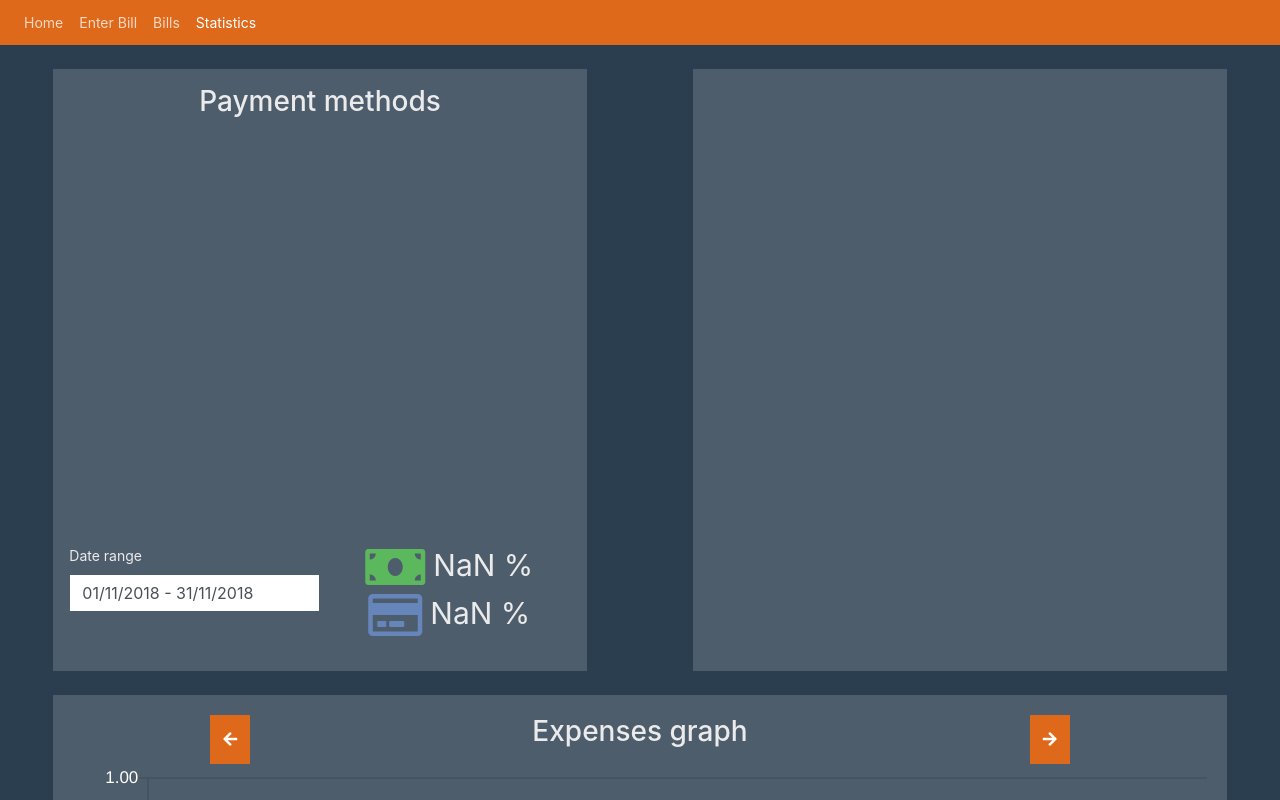
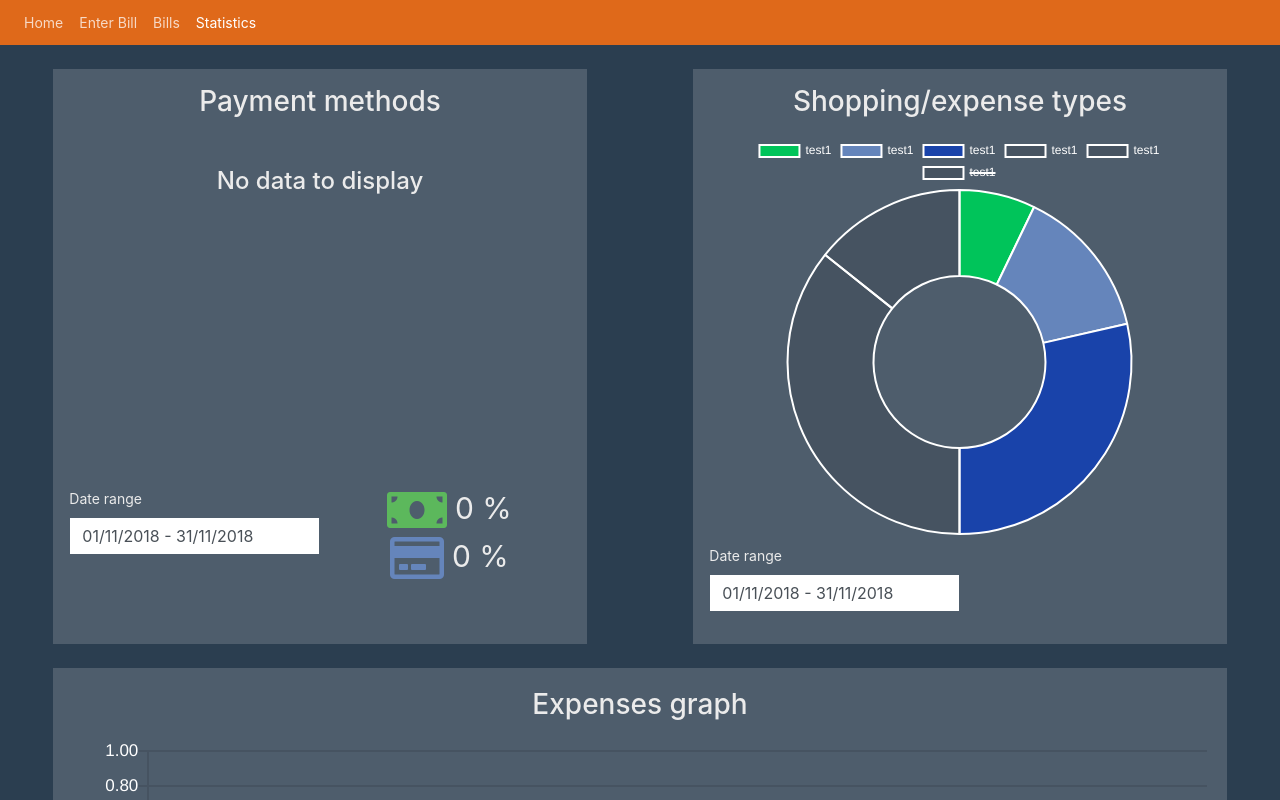
Before and after one commit to simon125/bill-tracker, a React (Create React App) app: page /stats in a window 1280 px wide. Shown: the top 800 px of the page. Built offline with nearby package versions, Linux system fonts and the light colour scheme.

Commit message:
start doing shoppin/expense type chart/stats, removed additional option from expense/time chart only basic version for first release

```diff
--- /dev/null
+++ b/src/components/DoughnutChart/index.js
@@ -0,0 +1,52 @@
+import React from 'react';
+import { Doughnut } from 'react-chartjs-2';
+
+const Chart = ({ data = [1, 2, 4, 5, 2], labels = ['test1', 'test1', 'test1', 'test1', 'test1', 'test1',] }) => {
+    const chartData = {
+        labels,
+        datasets: [
+            {
+                label: 'Payment method',
+                data,
+                backgroundColor: [
+                    '#00c45a',
+                    '#6585bb',
+                    '#1943aa'
+                ]
+            }
+        ]
+    }
+    const options = {
+        legend: {
+            labels: {
+                fontColor: '#fff'
+            }
+        }
+    }
+    const getHeight = () => {
+        const width = window.innerWidth;
+        if (width >= 1240) {
+            return 80;
+        } else if (width < 1240 && width > 1000) {
+            return 100;
+        } else if (width <= 1000 && width >= 768) {
+            return 140
+        } else if (width < 768 && width > 500) {
+            return 70;
+        } else if (width <= 580) {
+            return 100;
+        }
+    }
+    return (
+        <div className="chart">
+            <Doughnut
+                width={100}
+                height={getHeight()}
+                data={chartData}
+                options={options}
+            />
+        </div>
+    );
+}
+
+export default Chart;
--- /dev/null
+++ b/src/components/ExpenseTypeStats/index.js
@@ -0,0 +1,54 @@
+import React, { useState } from 'react';
+import { connect } from 'react-redux';
+import { setShoppingDateRange } from '../../actions/statsSettingsActions';
+
+import DateWidget from '../DateWidget';
+import DoughnutChart from '../DoughnutChart'
+
+function ExpenseTypeStats({ setShoppingDateRange, shoppingTypeDateRange }) {
+
+    const [isDateWidgetOpen, toggleDateWidget] = useState(false);
+
+
+    const handleOnDatePickerClick = () => {
+        toggleDateWidget(!isDateWidgetOpen);
+    }
+
+
+    return (
+        <React.Fragment>
+            <h3 className="mb-3">Shopping/expense types</h3>
+            <DoughnutChart />
+
+            <div className="form-group mt-2 text-left d-flex">
+                <div className="w-50">
+                    <label htmlFor="date-range">Date range</label>
+                    <input
+                        onClick={handleOnDatePickerClick}
+                        id="date-range"
+                        className="form-control"
+                        placeholder="Choose date range"
+                        onChange={() => { }}
+                        value={shoppingTypeDateRange} />
+                </div>
+            </div>
+            <section className={isDateWidgetOpen ? "" : "d-none"}>
+                <DateWidget
+                    setDateRange={(dateRange) => setShoppingDateRange(dateRange)}
+                    onCloseClick={handleOnDatePickerClick}
+                />
+            </section>
+
+        </React.Fragment>
+    )
+}
+
+
+const mapStateToProps = state => {
+
+    return {
+        shoppingTypeDateRange: state.statsSettings.shoppingDateRange
+    }
+}
+
+export default connect(mapStateToProps, { setShoppingDateRange })(ExpenseTypeStats)
--- a/src/components/ExpensesStats/index.js
+++ b/src/components/ExpensesStats/index.js
@@ -27,18 +27,18 @@ const ExpensesStats = ({
     return (
         <React.Fragment>
             <div className="d-flex justify-content-around my-1">
-                <button className="btn btn-primary">
+                {/* <button className="btn btn-primary">
                     <i className="fas fa-arrow-left"></i>
-                </button>
+                </button> */}
                 <h3 className="mb-3">
                     Expenses graph
-            </h3>
-                <button className="btn btn-primary">
+                </h3>
+                {/* <button className="btn btn-primary">
                     <i className="fas fa-arrow-right"></i>
-                </button>
+                </button> */}
             </div>
             <ExpenseTimeChart data={data} labels={labels} />
-            <div className="d-flex justify-content-around pl-5">
+            {/* <div className="d-flex justify-content-around pl-5">
                 <div className="d-flex">
                     <button style={{ height: '40px' }} className="btn btn-primary mr-2" onClick={() => handleOnClick(5)}>
                         <i className="fas fa-angle-left"></i>
@@ -62,7 +62,7 @@ const ExpensesStats = ({
                         <i className="fas fa-angle-right"></i>
                     </button>
                 </div>
-            </div>
+            </div> */}
             <div className="d-flex">
 
                 <div className="form-group mt-2 text-left">
@@ -177,7 +177,6 @@ const mapStateToProps = (state) => {
     const allBills = state.state.bills;
     const expensesDateRange = state.statsSettings.expensesDateRange;
     const filtredBillsByDate = getBillsFiltredByDate(allBills, expensesDateRange);
-    debugger
     const filtredBills = getBillsFiltredByDate(filtredBillsByDate, expensesDateRange);
     const sortedBills = sortBillsByDate(filtredBills, true);
     const billsList = getListOfBills(sortedBills);
--- a/src/components/PaymentStats/index.js
+++ b/src/components/PaymentStats/index.js
@@ -50,9 +50,13 @@ function PaymentStats({ paymentMethodDateRange, setPaymentMethodsDateRange, data
     return (
         <React.Fragment>
             <h3 className="mb-3">Payment methods</h3>
-            <PieChart
-                labels={dataToDisplay.labels}
-                data={dataToDisplay.data} />
+            {dataToDisplay['data'].length === 0 ?
+                <h4 className="h-50 my-5">No data to display</h4>
+                :
+                <PieChart
+                    labels={dataToDisplay.labels}
+                    data={dataToDisplay.data} />}
+
             <div className="form-group mt-2 text-left d-flex">
                 <div className="w-50">
                     <label htmlFor="date-range">Date range</label>
@@ -94,13 +98,14 @@ const mapStateToProps = (state) => {
     const paymentMethods = getPaymentMethods(filtredBills);
     const dataToDisplay = getDataToDisplay(paymentMethods);
 
-    let unknonwMethods = 0;
+    let unknonwMethods = 0, cashPercent = 0, cardPercent = 0;
     if (paymentMethods.hasOwnProperty('unknown')) {
         unknonwMethods = paymentMethods['unknown'];
     }
-
-    const cashPercent = Math.round((paymentMethods['cash'] / (paymentMethods['card'] + paymentMethods['cash'] + unknonwMethods)) * 100);
-    const cardPercent = Math.round((paymentMethods['card'] / (paymentMethods['card'] + paymentMethods['cash'] + unknonwMethods)) * 100);
+    if (dataToDisplay['data'].length !== 0 && Math.max(...dataToDisplay['data']) !== 0) {
+        cashPercent = Math.round((paymentMethods['cash'] / (paymentMethods['card'] + paymentMethods['cash'] + unknonwMethods)) * 100);
+        cardPercent = Math.round((paymentMethods['card'] / (paymentMethods['card'] + paymentMethods['cash'] + unknonwMethods)) * 100);
+    }
 
 
     return {
--- a/src/components/Statistics/index.js
+++ b/src/components/Statistics/index.js
@@ -6,6 +6,7 @@ import {
 
 import PaymentStats from '../PaymentStats';
 import ExpensStats from '../ExpensesStats';
+import ExpenseTypeStats from '../ExpenseTypeStats';
 
 
 
@@ -41,7 +42,7 @@ class Statistics extends Component {
                         <PaymentStats />
                     </div>
                     <div className="col-11 col-md-5 col-lg-5 bg-secondary p-3 mx-auto mt-4" style={{ minHeight: '500px' }}>
-
+                        <ExpenseTypeStats />
                     </div>
                 </div>
                 <div className="row">
```
